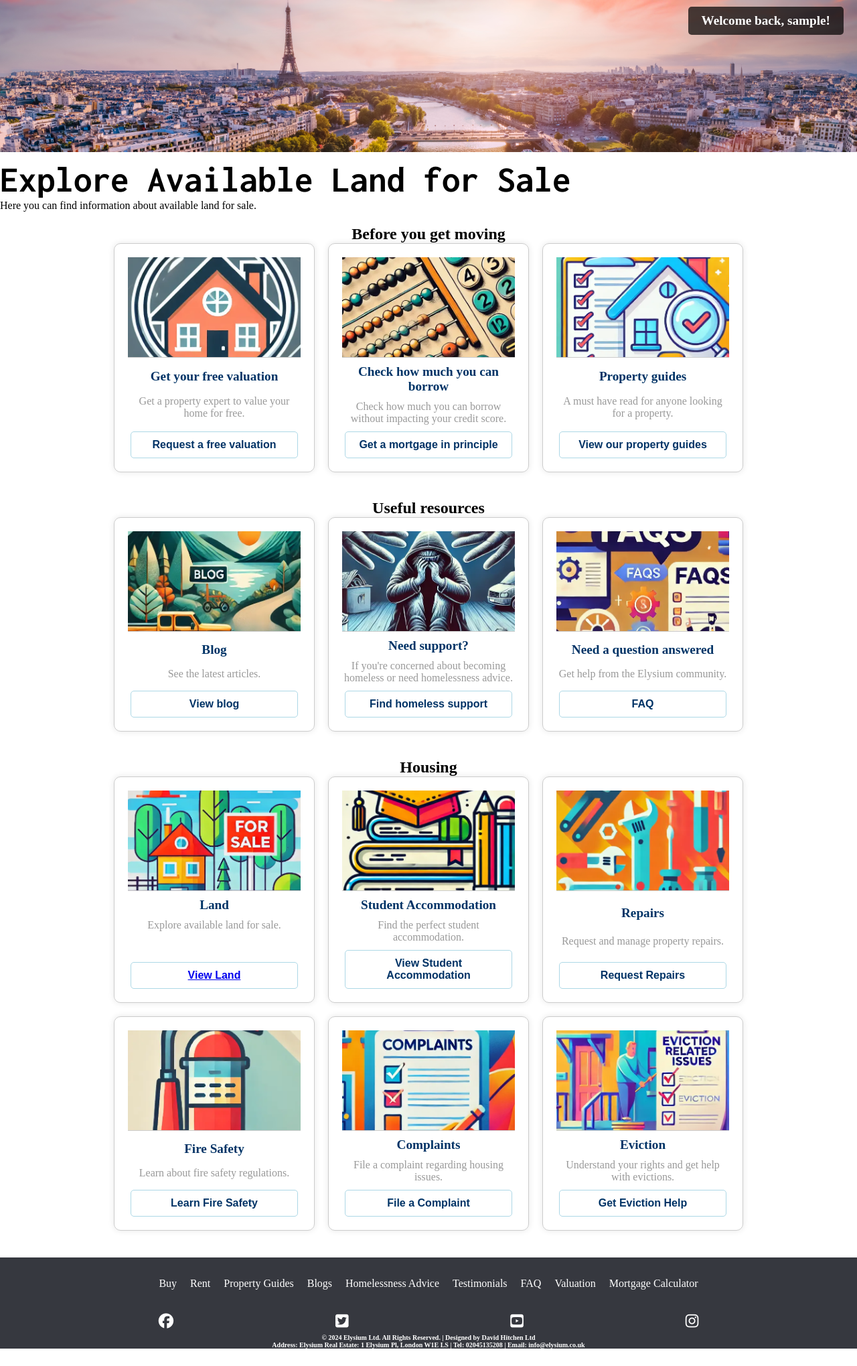
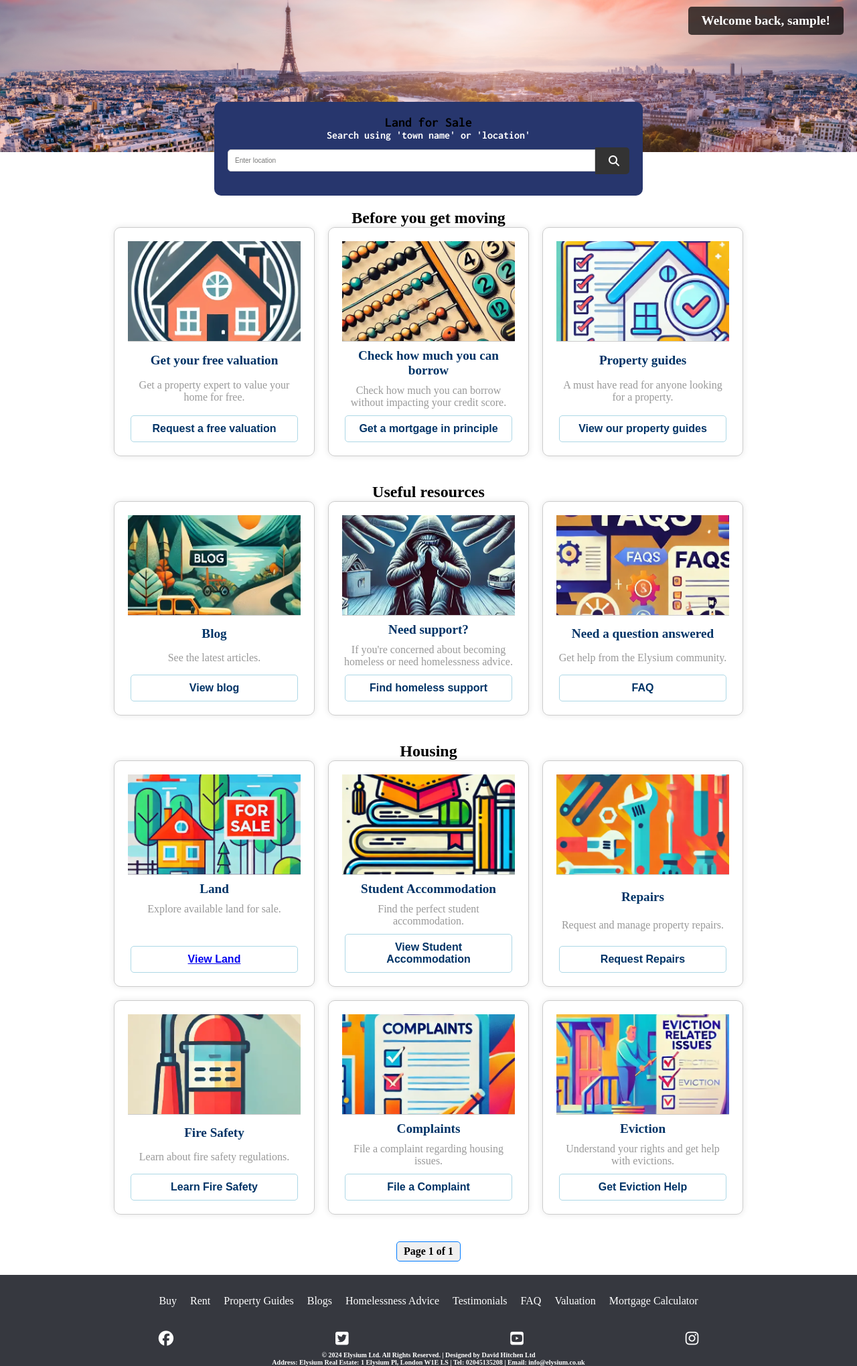
Before and after one commit to Dhitchen28963/elysium-realestate-django, a Django app: page /real_estate/view-land/ in a window 1280 px wide. Shown: the part 70-2109 px from the top of the page at 67% size. Before the commit the page ends 2083 px from the top, so only its background shows below. Run offline with Django 4.2, Linux system fonts and the light colour scheme; the visitor is signed in with stand-in values (Sample User, id 1); parts of the project's set-up code (start-up, migrations or seed data) failed here and were passed over; some libraries are stand-ins or nearby versions.

Commit message:
Added view land page and relevant models for search functionality

```diff
--- a/real_estate/models.py
+++ b/real_estate/models.py
@@ -18,7 +18,8 @@ class Property(models.Model):
     TYPE_CHOICES = [
         ('sale', 'For Sale'),
         ('rent', 'For Rent'),
-        ('student', 'Student Accommodation')
+        ('student', 'Student Accommodation'),
+        ('land', 'Land'),
     ]
 
     PROPERTY_TYPE_CHOICES = [
@@ -37,7 +38,8 @@ class Property(models.Model):
     TRANSACTION_TYPES = [
         ('rent', 'Rent'),
         ('sale', 'Sale'),
-        ('student', 'Student Accommodation')
+        ('student', 'Student Accommodation'),
+        ('land', 'Land'),
     ]
 
     PUBLICATION_STATUS_CHOICES = [
--- a/real_estate/templates/real_estate/view_land.html
+++ b/real_estate/templates/real_estate/view_land.html
@@ -1,8 +1,113 @@
 {% extends "base.html" %}
+{% load static %}
 
 {% block title %}Land{% endblock %}
 
+{% block banner %}
+    {% if user.is_authenticated %}
+        <div class="banner-container">
+            <div class="banner-content">
+                <img src="{% static 'images/banner-elysium.webp' %}" alt="Banner Image" class="banner-image">
+                <div class="welcome-box">
+                    <p>Welcome back, {{ user.username }}!</p>
+                </div>
+            </div>
+        </div>
+    {% endif %}
+{% endblock %}
+
+{% block land_text %}
+<div class="page-specific-text">
+    <h2>Find Your Ideal Land with Us.</h2>
+    <p>Explore a wide range of available land for sale. Whether you're looking for a large plot for development or a smaller piece for personal use, we have options to suit every need and budget.</p>
+</div>
+{% endblock %}
+
 {% block content %}
-<h1>Explore Available Land for Sale</h1>
-<p>Here you can find information about available land for sale.</p>
+<main>
+  <div class="search-container">
+    <h2>Land for Sale</h2>
+    <h3>Search using 'town name' or 'location'</h3>
+    <form method="get" action="{% url 'view_land' %}">
+      <div class="search-bar">
+        <input type="text" name="search" placeholder="Enter location" value="{{ form.search.value|default_if_none:''|default:'' }}">
+        <button type="submit"><i class="fa-solid fa-magnifying-glass"></i></button>
+      </div>
+    </form>
+  </div>
+
+  {% if request.GET.search %}
+      {% if properties %}
+      <div class="property-list" data-app="real_estate">
+        {% for property in properties %}
+        <div class="property-box">
+          <div class="property-image">
+            <div class="scrollable-images">
+              {% if property.property_images.exists %}
+                <div class="image-container">
+                  {% for image in property.property_images.all %}
+                    <img src="{{ image.image.url }}" alt="{{ property.title }}">
+                  {% endfor %}
+                </div>
+              {% else %}
+                <p>No images available</p>
+              {% endif %}
+            </div>
+            <div class="property-price">
+              £{{ property.price }}
+              <div class="property-features">
+                <span class="feature-item"><i class="fa-solid fa-house"></i> Property Type: {{ property.get_property_type_display }}</span>
+                <span class="feature-item"><i class="fa fa-bed"></i> Bedrooms</span>
+                <span class="feature-item"><i class="fa fa-bath"></i> Bathrooms</span>
+                <span class="feature-item"><i class="fa fa-tree"></i> Garden</span>
+                <span class="feature-item"><i class="fa fa-car"></i> Parking</span>
+                <span class="feature-item"><i class="fa fa-paw"></i> Pets Allowed</span>
+              </div>
+            </div>
+          </div>
+          <div class="property-description">
+            <h2><a href="{% url 'property_detail' slug=property.slug %}">{{ property.title }}</a></h2>
+            <p>Location: {{ property.location }}</p>
+            <div>{{ property.description|safe }}</div>
+          </div>
+          <div class="property-buttons">
+            <form method="post" action="{% url 'add_to_favorites' property.id %}">
+              {% csrf_token %}
+              <button type="submit" class="favorites-star" data-property-id="{{ property.id }}" data-is-favorite="{{ property.is_favorite }}" data-app="real_estate">
+                {% if property.is_favorite %}
+                  <i class="fa-solid fa-star"></i> Saved
+                {% else %}
+                  <i class="fa-regular fa-star"></i> Save
+                {% endif %}
+              </button>
+            </form>
+            <button type="button" class="open-modal" data-property-id="{{ property.id }}" data-action="scheduleViewing">
+              <i class="fa-solid fa-calendar-alt"></i> Viewing
+            </button>
+          </div>
+        </div>
+        {% endfor %}
+      </div>
+      {% else %}
+      <p class="no-properties-found">No land available for sale at the moment. Please use the search bar above to find properties.</p>
+      {% endif %}
+  {% endif %}
+</main>
 {% endblock %}
+
+<!-- Pagination Section -->
+{% block pagination %}
+<section class="pagination-section">
+  {% if properties.has_previous %}
+    <a href="?page=1">First</a>
+    <a href="?page={{ properties.previous_page_number }}">Previous</a>
+  {% endif %}
+
+  <span class="current">Page {{ properties.number }} of {{ properties.paginator.num_pages }}</span>
+
+  {% if properties.has_next %}
+    <a href="?page={{ properties.next_page_number }}">Next</a>
+    <a href="?page={{ properties.paginator.num_pages }}">Last</a>
+  {% endif %}
+</section>
+{% endblock %}
--- a/real_estate/views.py
+++ b/real_estate/views.py
@@ -143,6 +143,25 @@ def property_student(request):
     }
     return render(request, 'real_estate/student_property.html', context)
 
+def view_land(request):
+    form = PropertySearchForm(request.GET)
+    properties = Property.objects.filter(transaction_type='land', publication_status='published')
+
+    if form.is_valid() and any(form.cleaned_data.values()):
+        properties = filter_properties(form, properties)
+    else:
+        properties = Property.objects.none()
+
+    properties, paginator = paginate_properties(request, properties)
+
+    context = {
+        'form': form,
+        'properties': properties,
+        'paginator': paginator,
+        'is_paginated': paginator.num_pages > 1,
+    }
+    return render(request, 'real_estate/view_land.html', context)
+
 def property_detail(request, slug):
     property = get_object_or_404(Property, slug=slug)
     context = {
@@ -274,9 +293,6 @@ def account_settings(request):
 class ProfileView(TemplateView):
     template_name = 'real_estate/profile.html'
 
-class MessagesView(TemplateView):
-    template_name = 'real_estate/messages.html'
-
 def valuation(request):
     return render(request, 'real_estate/valuation.html')
 
@@ -298,9 +314,6 @@ def testimonials_list(request):
 def faq_list(request):
     return render(request, 'real_estate/faq_list.html')
 
-def view_land(request):
-    return render(request, 'real_estate/view_land.html')
-
 def repairs(request):
     return render(request, 'real_estate/repairs.html')
 
```
